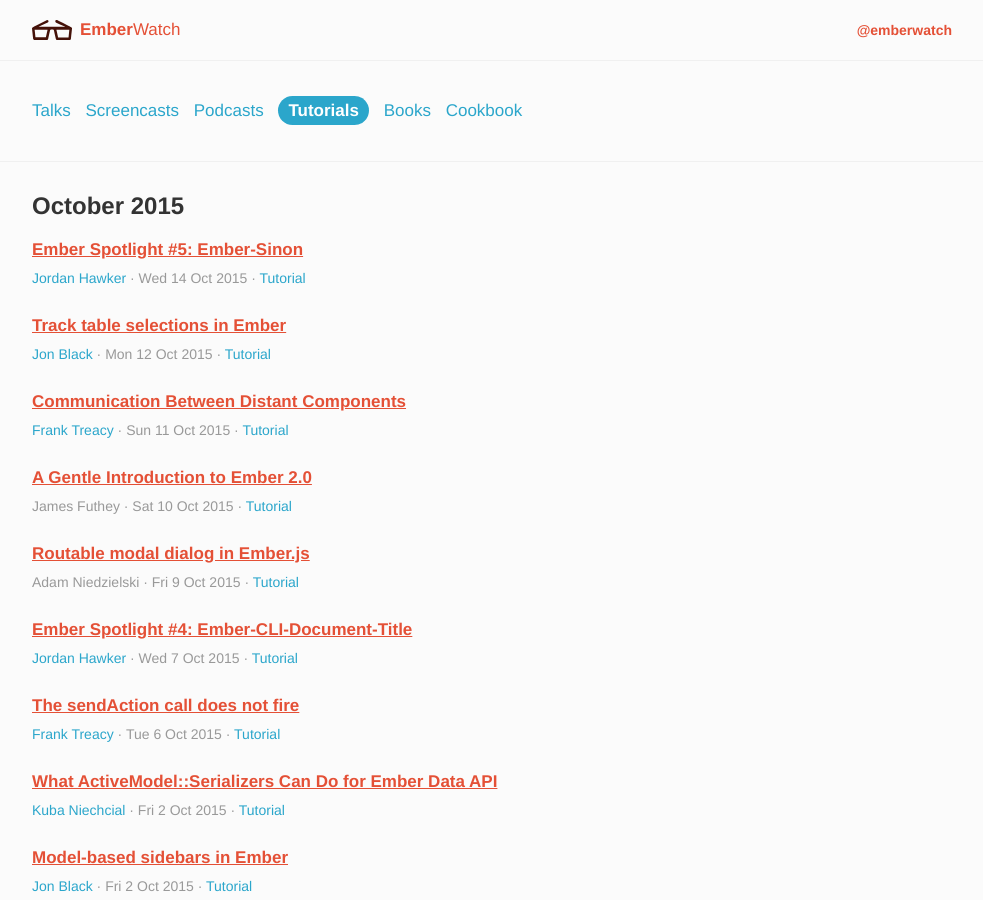
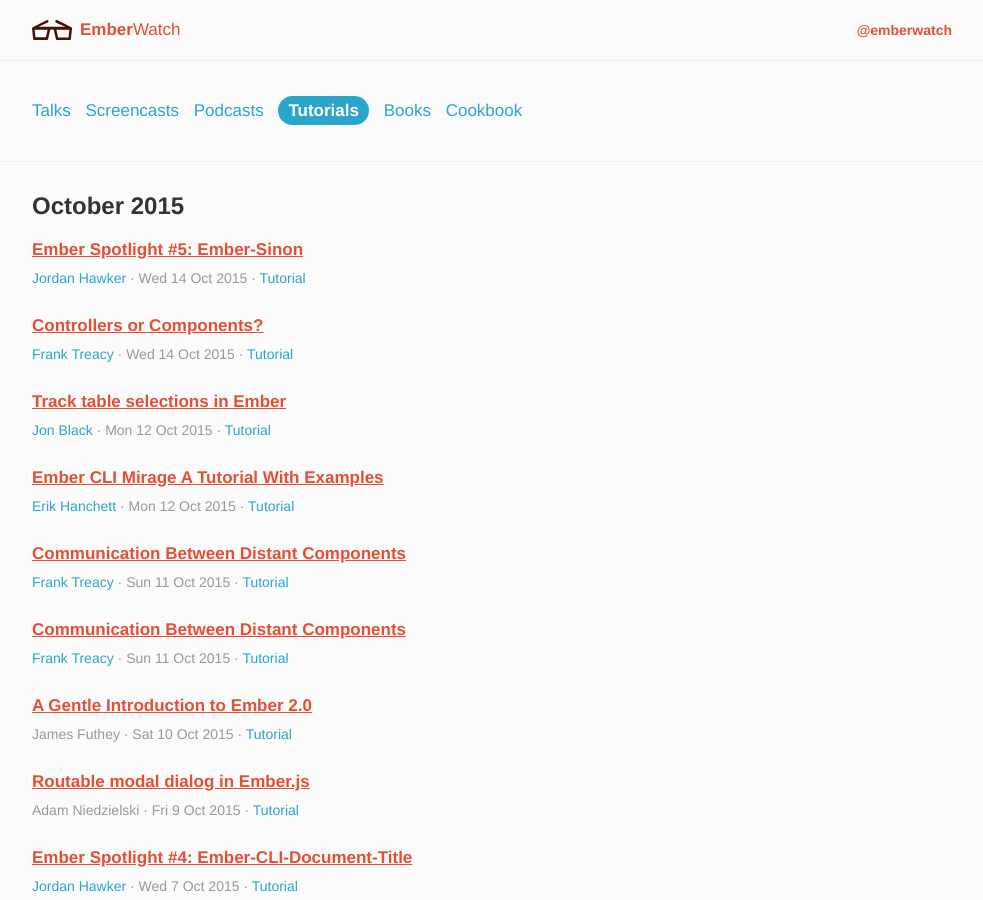
Before and after one commit to emberwatch/emberwatch, a Jekyll site: the page built from tutorials.html, in a window 1280 px wide and 900 px high. Shown: the whole window, without its empty margins (148-1131 px from the left). Built offline with Jekyll 4.4.1, drawn with Linux system fonts in a browser that asks for light colours; Markdown is read by kramdown in place of the engine named in the settings; comment, search, counter and statistics services are not loaded.

```diff
--- a/_data/tutorials.yml
+++ b/_data/tutorials.yml
@@ -1,4 +1,20 @@
 ---
+- title: 'Controllers or Components?'
+  author_ids:
+  - 207
+  date: '2015-10-14'
+  date_created: '2015-10-14'
+  date_updated: '2015-10-14'
+  urls:
+  - http://emberigniter.com/controllers-vs-components/
+- title: 'Communication Between Distant Components'
+  author_ids:
+  - 207
+  date: '2015-10-11'
+  date_created: '2015-10-11'
+  date_updated: '2015-10-11'
+  urls:
+  - http://emberigniter.com/communication-between-distant-components/
 - title: 'The sendAction call does not fire'
   author_ids:
   - 207
@@ -15,6 +31,14 @@
   date_updated: '2015-09-26'
   urls:
   - http://emberigniter.com/load-multiple-models-single-route/
+- title: 'Ember CLI Mirage A Tutorial With Examples'
+  author_ids:
+  - 271
+  date: '2015-10-12'
+  date_created: '2015-10-12'
+  date_updated: '2015-10-12'
+  urls:
+  - http://www.programwitherik.com/ember-mirage-tutorial-and-examples/
 - title: 'Communication Between Distant Components'
   author_ids:
   - 207
```
